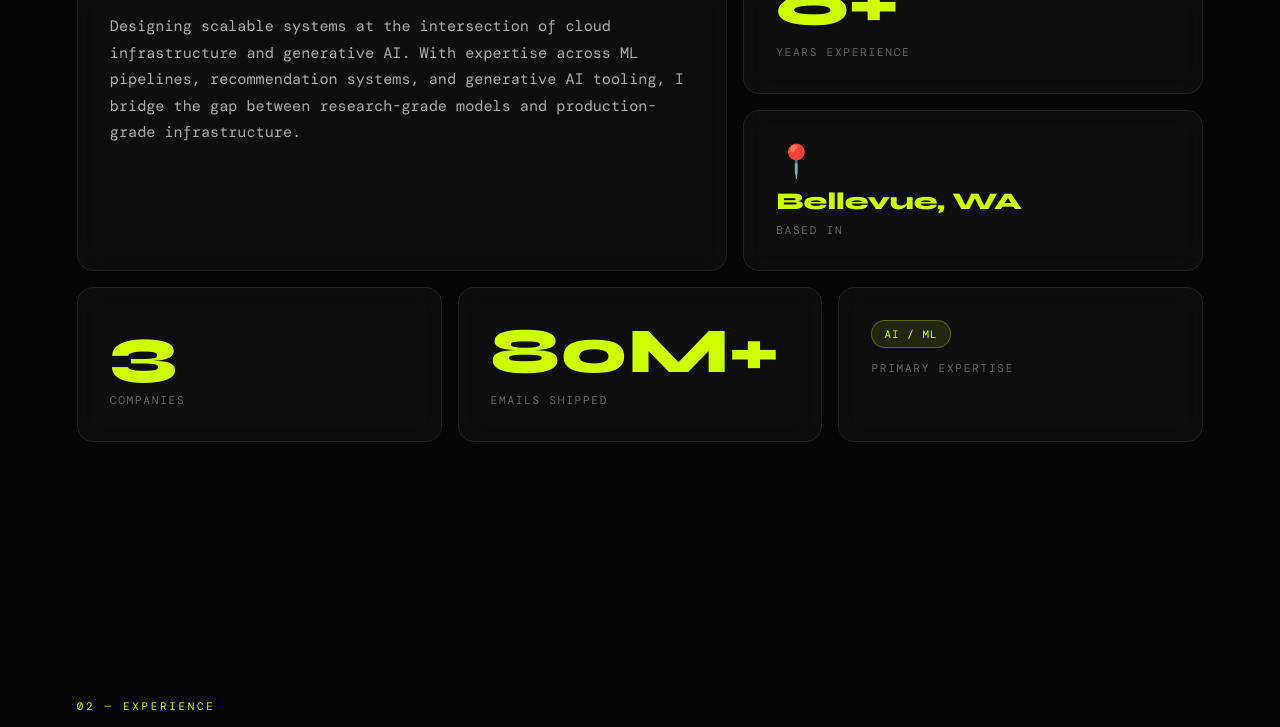
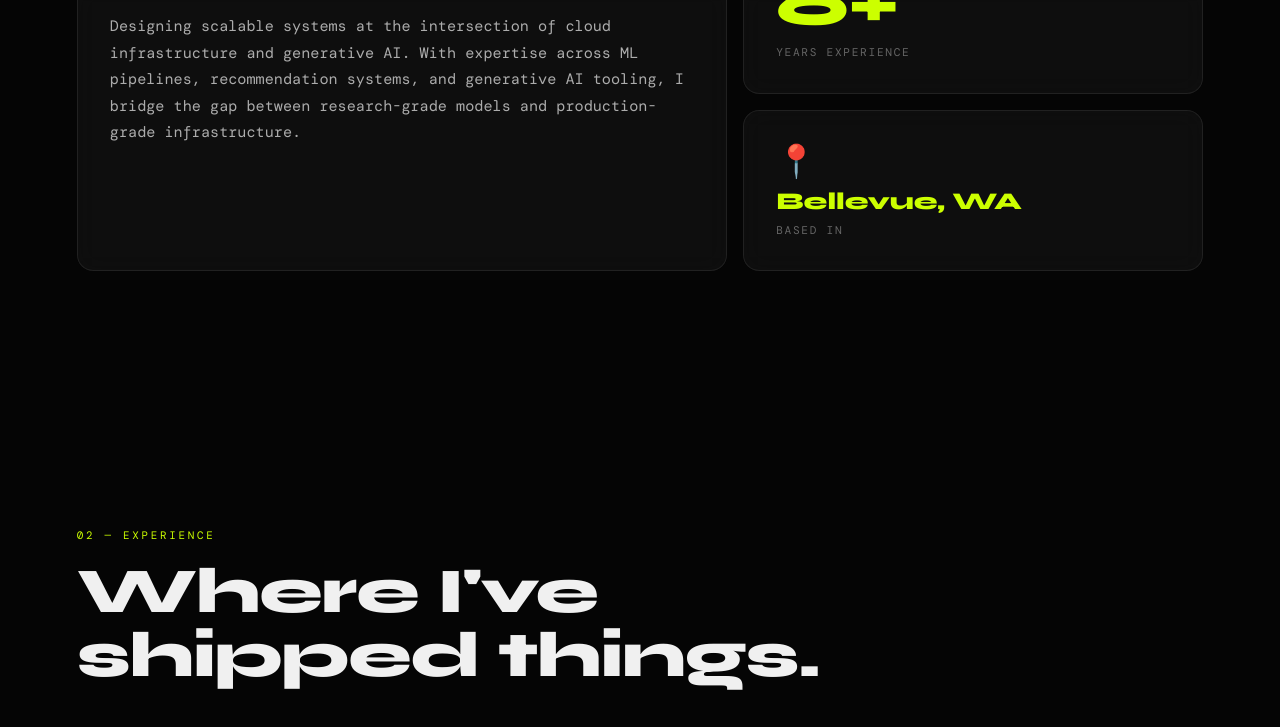
Before and after one commit to DriedplumAICoding/Jane-Du_Personal-Portfolio-AI-, a plain HTML site: page Downloads/index.html in a window 1280 px wide. Shown: the part 1213-1940 px from the top of the page. Drawn offline with nearby package versions, Linux system fonts and the light colour scheme; a web font is replaced by a local one.

Commit message:
Remove bento card for companies and expertise

```diff
--- a/Downloads/index.html
+++ b/Downloads/index.html
@@ -229,15 +229,10 @@
   .bento-card-1 { grid-column: span 7; grid-row: span 2; }
   .bento-card-2 { grid-column: span 5; }
   .bento-card-3 { grid-column: span 5; }
-  .bento-card-4 { grid-column: span 4; }
-  .bento-card-5 { grid-column: span 4; }
-  .bento-card-6 { grid-column: span 4; }
+
 
   @media (max-width: 768px) {
-    .bento-card-1, .bento-card-2, .bento-card-3,
-    .bento-card-4, .bento-card-5, .bento-card-6 {
-      grid-column: span 12;
-    }
+    .bento-card-1, .bento-card-2, .bento-card-3
   }
 
   .bento-number {
@@ -710,10 +705,7 @@ const bento = document.getElementById('bento-grid');
 const bentoCards = [
   { cls: 'bento-card-1', content: `<p class="bento-label" style="margin-bottom:1rem;">About</p><p class="bento-desc">${p.tagline} With expertise across ML pipelines, recommendation systems, and generative AI tooling, I bridge the gap between research-grade models and production-grade infrastructure.</p>` },
   { cls: 'bento-card-2', content: `<div class="bento-number">${p.yearsExperience}</div><div class="bento-label">Years Experience</div>` },
-  { cls: 'bento-card-3', content: `<div class="bento-number" style="font-size:2rem;line-height:1.2;margin-bottom:0.5rem;">📍</div><div class="bento-number" style="font-size:1.5rem;">${p.location}</div><div class="bento-label">Based in</div>` },
-  { cls: 'bento-card-4', content: `<div class="bento-number">3</div><div class="bento-label">Companies</div>` },
-  { cls: 'bento-card-5', content: `<div class="bento-number">80M+</div><div class="bento-label">Emails Shipped</div>` },
-  { cls: 'bento-card-6', content: `<div style="margin-bottom:0.75rem;"><span class="tag accent">AI / ML</span></div><div class="bento-label">Primary Expertise</div>` }
+  { cls: 'bento-card-3', content: `<div class="bento-number" style="font-size:2rem;line-height:1.2;margin-bottom:0.5rem;">📍</div><div class="bento-number" style="font-size:1.5rem;">${p.location}</div><div class="bento-label">Based in</div>` }
 ];
 
 bentoCards.forEach(c => {
```
